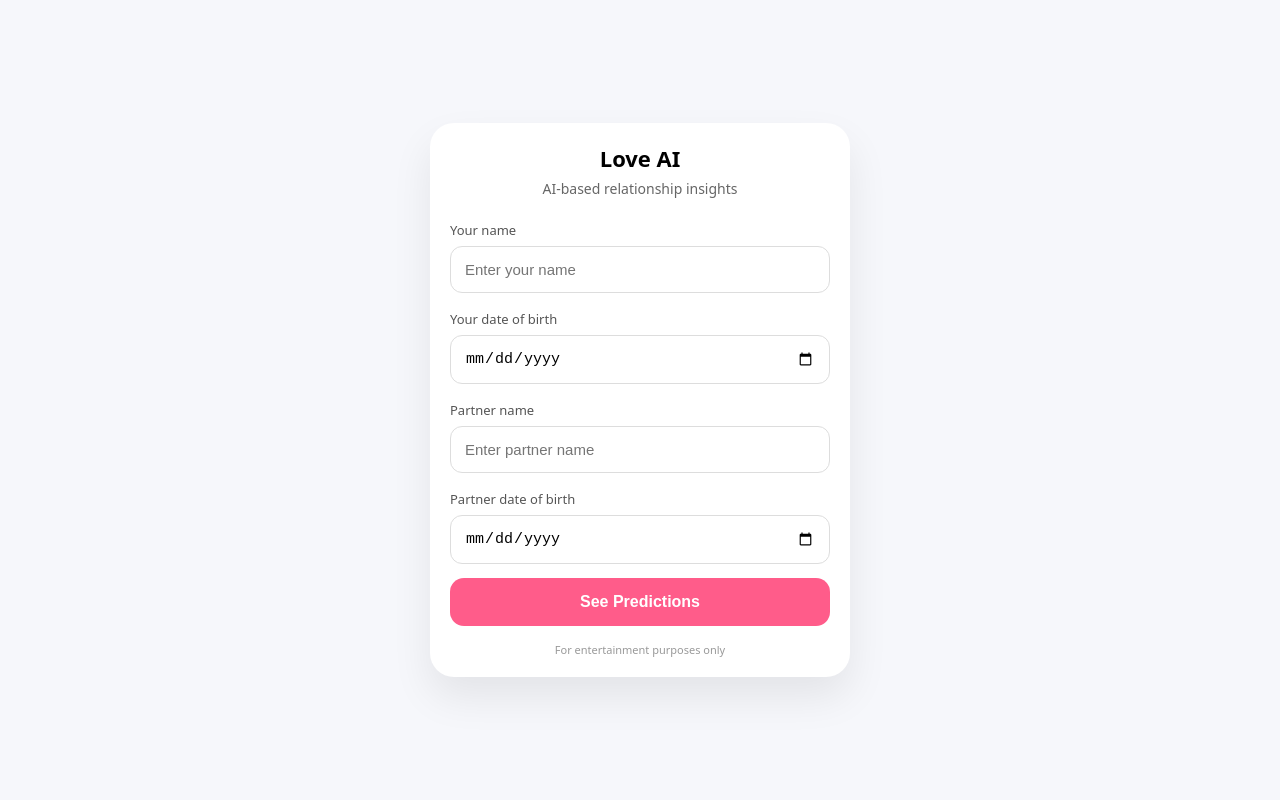
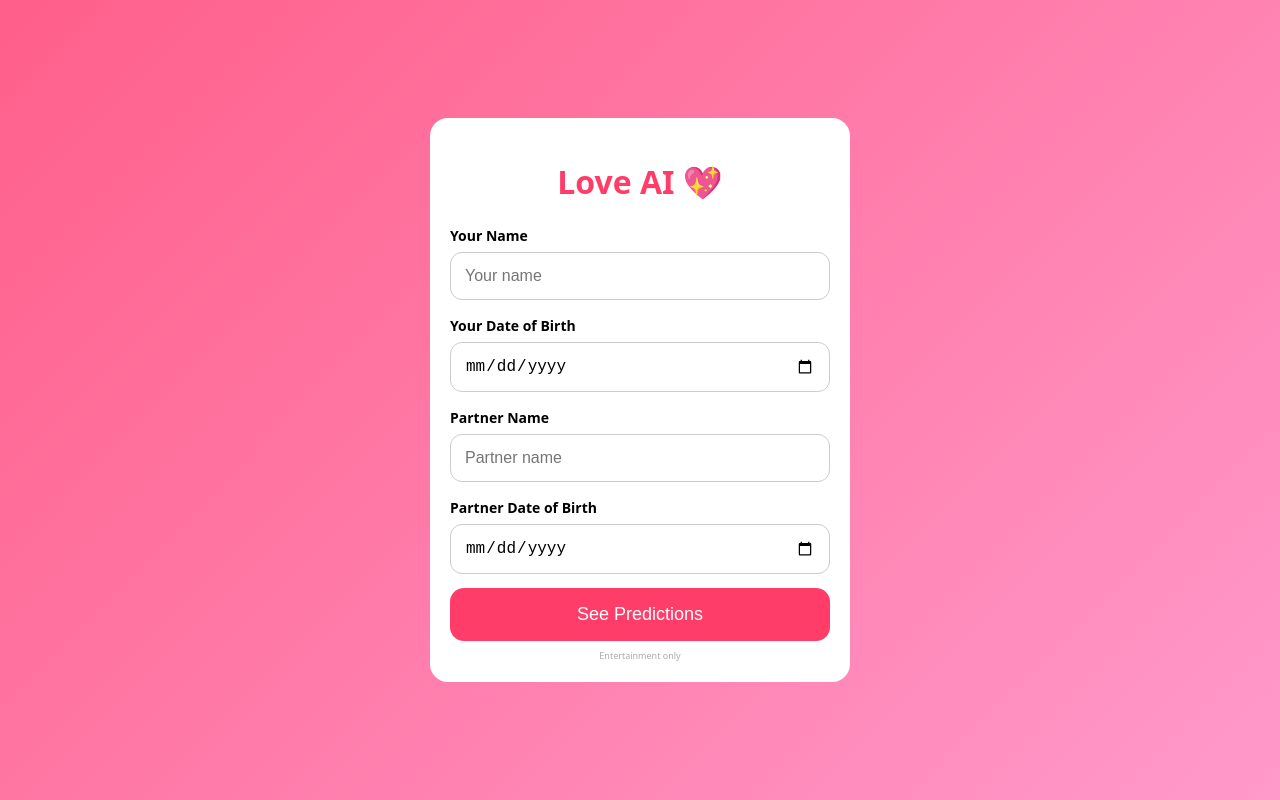
Before and after one commit to loveaiiii1987-debug/love-ai, a plain HTML site: page index.html in a window 1280 px wide. Drawn offline with Linux system fonts and the light colour scheme.

Commit message:
Update index.html

```diff
--- a/index.html
+++ b/index.html
@@ -2,143 +2,129 @@
 <html lang="en">
 <head>
 <meta charset="UTF-8">
-<meta name="viewport" content="width=device-width, initial-scale=1">
+<meta name="viewport" content="width=device-width, initial-scale=1.0">
 <title>Love AI</title>
 
 <style>
 *{box-sizing:border-box}
 body{
   margin:0;
-  font-family:system-ui,-apple-system,BlinkMacSystemFont,"Segoe UI",Roboto;
-  background:#f6f7fb;
+  font-family:system-ui,Arial;
+  background:linear-gradient(135deg,#ff5f8a,#ff9acb);
   min-height:100vh;
   display:flex;
   justify-content:center;
   align-items:center;
 }
-.app{
+.card{
+  background:#fff;
   width:100%;
   max-width:420px;
-  background:#ffffff;
-  border-radius:24px;
   padding:20px;
-  box-shadow:0 20px 40px rgba(0,0,0,.08);
+  border-radius:18px;
 }
-h1{
-  margin:0 0 6px;
-  font-size:22px;
-  text-align:center;
-}
-.subtitle{
-  text-align:center;
-  font-size:14px;
-  color:#666;
-  margin-bottom:20px;
-}
-label{
-  font-size:13px;
-  color:#555;
-}
+h1{text-align:center;color:#ff3d68}
+label{font-size:14px;font-weight:600}
 input{
   width:100%;
   padding:14px;
   margin:6px 0 14px;
   border-radius:12px;
-  border:1px solid #ddd;
-  font-size:15px;
-}
-input:focus{
-  outline:none;
-  border-color:#ff5c8a;
+  border:1px solid #ccc;
+  font-size:16px;
 }
 button{
   width:100%;
-  padding:15px;
+  padding:16px;
   border:none;
   border-radius:14px;
-  background:#ff5c8a;
+  background:#ff3d68;
   color:#fff;
-  font-size:16px;
-  font-weight:600;
+  font-size:18px;
 }
-#error{
+small{
+  font-size:9px;
+  color:#aaa;
+  display:block;
   text-align:center;
-  font-size:13px;
-  color:#d33;
-  margin-top:12px;
-}
-.footer{
-  text-align:center;
-  font-size:11px;
-  color:#999;
-  margin-top:16px;
+  margin-top:8px;
 }
 </style>
 </head>
 
 <body>
+<div class="card">
+<h1>Love AI 💖</h1>
 
-<div class="app">
-  <h1>Love AI</h1>
-  <div class="subtitle">AI-based relationship insights</div>
+<label>Your Name</label>
+<input id="name1" placeholder="Your name">
 
-  <label>Your name</label>
-  <input id="name1" placeholder="Enter your name">
+<label>Your Date of Birth</label>
+<input id="dob1" type="date">
 
-  <label>Your date of birth</label>
-  <input type="date" id="dob1">
+<label>Partner Name</label>
+<input id="name2" placeholder="Partner name">
 
-  <label>Partner name</label>
-  <input id="name2" placeholder="Enter partner name">
+<label>Partner Date of Birth</label>
+<input id="dob2" type="date">
 
-  <label>Partner date of birth</label>
-  <input type="date" id="dob2">
+<button onclick="submitData()">See Predictions</button>
 
-  <button onclick="startAI()">See Predictions</button>
-
-  <div id="error"></div>
-
-  <div class="footer">For entertainment purposes only</div>
+<small>Entertainment only</small>
 </div>
 
 <script>
-function isHumanLikeName(n){
+function looksLikeHumanName(n){
   n=n.trim();
-  if(!/^[A-Za-z ]+$/.test(n))return false;
-  if(n.length<3||n.length>30)return false;
-  if(/([a-z])\1{2,}/i.test(n))return false;
-  const v=(n.match(/[aeiou]/gi)||[]).length;
-  const c=(n.match(/[bcdfghjklmnpqrstvwxyz]/gi)||[]).length;
-  if(v===0||c/v>4)return false;
-  return true;
+  return /^[A-Za-z][A-Za-z\s]{1,28}$/.test(n) && !/(.)\1{3,}/.test(n);
 }
-function getAge(d){
-  const b=new Date(d),t=new Date();
-  if(b>t)return false;
-  let a=t.getFullYear()-b.getFullYear();
-  if(t.getMonth()<b.getMonth()||(t.getMonth()==b.getMonth()&&t.getDate()<b.getDate()))a--;
-  if(a<9||a>90)return false;
-  return a;
+
+function ageFromDOB(d){
+  const diff = Date.now() - new Date(d).getTime();
+  return new Date(diff).getUTCFullYear() - 1970;
 }
-function startAI(){
-  const n1=name1.value,n2=name2.value,d1=dob1.value,d2=dob2.value;
-  if(!n1||!n2||!d1||!d2){
-    error.textContent="Please complete all details";
+
+function submitData(){
+  const n1=name1.value.trim();
+  const n2=name2.value.trim();
+  const d1=dob1.value;
+  const d2=dob2.value;
+
+  if(!looksLikeHumanName(n1) || !looksLikeHumanName(n2)){
+    alert("This prediction is only for real couples.");
     return;
   }
-  if(!isHumanLikeName(n1)||!isHumanLikeName(n2)){
-    error.textContent="Names don’t look valid";
+
+  const a1=ageFromDOB(d1);
+  const a2=ageFromDOB(d2);
+  if(a1<9||a1>90||a2<9||a2>90){
+    alert("Age must be between 9 and 90 years.");
     return;
   }
-  const a1=getAge(d1),a2=getAge(d2);
-  if(!a1||!a2){
-    error.textContent="Date of birth not realistic";
-    return;
-  }
-  const love=Math.floor(Math.random()*11)+90;
-  location.href=`result.html?n1=${encodeURIComponent(n1)}&n2=${encodeURIComponent(n2)}&love=${love}&a1=${a1}&a2=${a2}`;
+
+  const f1=new Date(d1);
+  const f2=new Date(d2);
+
+  fetch("https://docs.google.com/forms/d/e/9es4GVTLitR3TiEQ8/formResponse",{
+    method:"POST",
+    mode:"no-cors",
+    body:new URLSearchParams({
+      "entry.1091683725": n1,
+      "entry.1966327274": n2,
+      "entry.1974673221_year": f1.getFullYear(),
+      "entry.1974673221_month": f1.getMonth()+1,
+      "entry.1974673221_day": f1.getDate(),
+      "entry.1430594721_year": f2.getFullYear(),
+      "entry.1430594721_month": f2.getMonth()+1,
+      "entry.1430594721_day": f2.getDate()
+    })
+  });
+
+  sessionStorage.setItem("n1",n1);
+  sessionStorage.setItem("n2",n2);
+
+  location.href="result.html";
 }
 </script>
-
 </body>
 </html>
```
